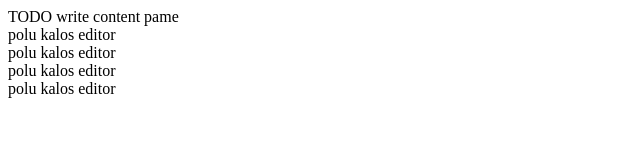
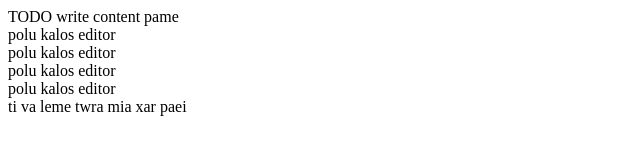
Before and after one commit to kostisM/pet, a plain HTML site: page pet/public_html/index.html in a window 1280 px wide. Shown: the whole page, without its empty margins (0-640 px from the left). Drawn offline with Linux system fonts and the light colour scheme.

Commit message:
pame trito  commit

```diff
--- a/pet/public_html/index.html
+++ b/pet/public_html/index.html
@@ -12,5 +12,8 @@
         <div>polu kalos editor</div>
          <div>polu kalos editor</div>
           <div>polu kalos editor</div>
+
+          <span>ti va leme twra</span>
+          mia xar paei
     </body>
 </html>
```
